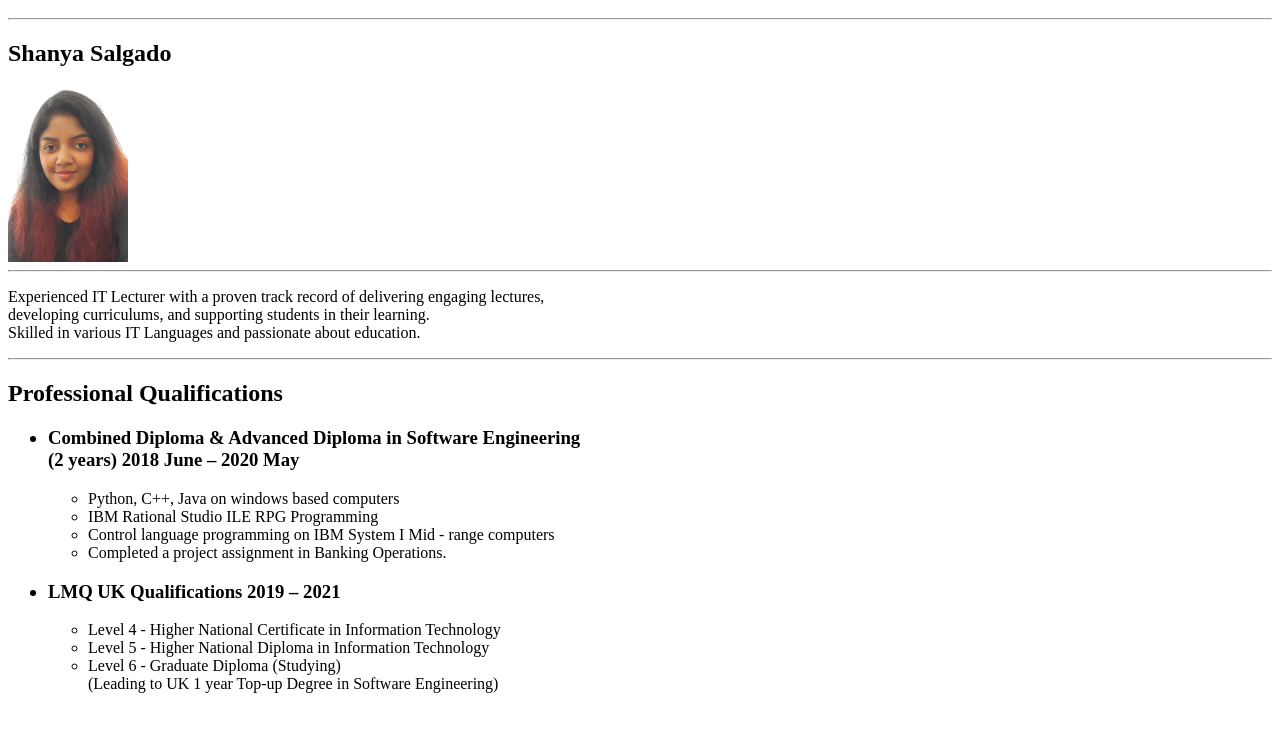
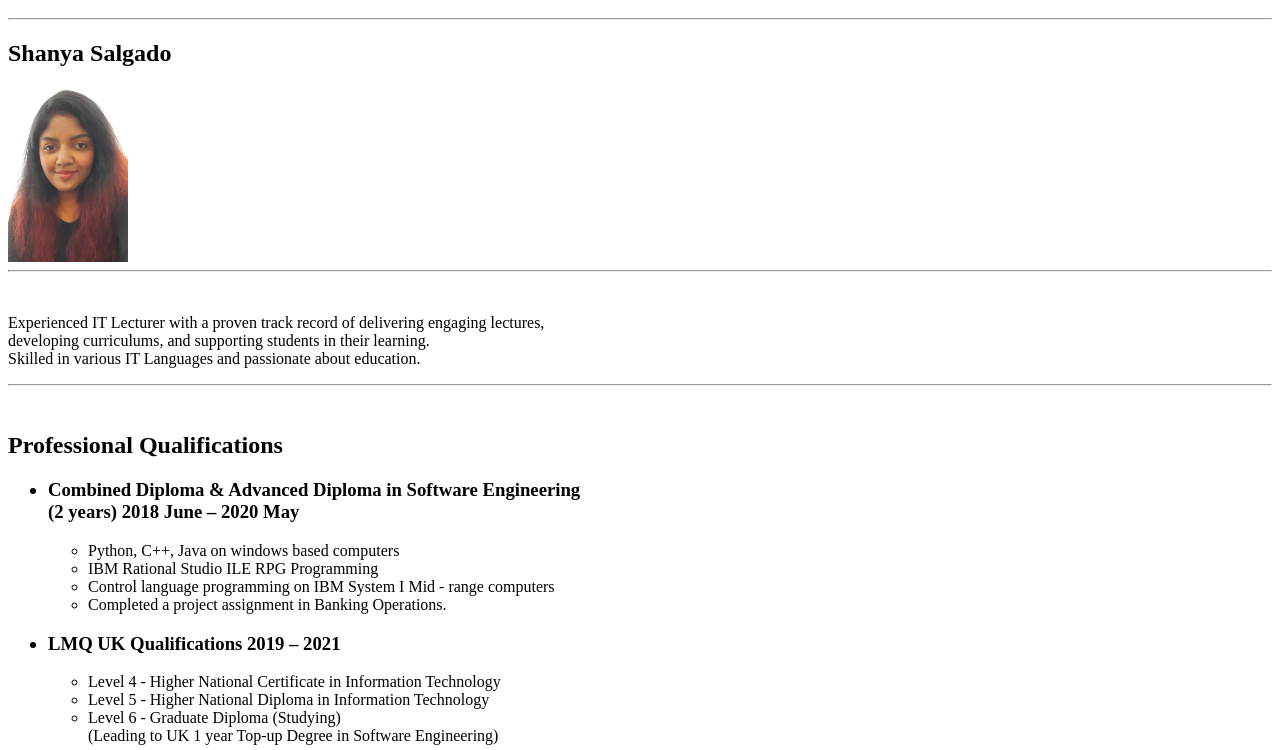
Before and after one commit to Shanya-Salgado/My-Resume, a plain HTML site: page index.html in a window 1280 px wide. Shown: the part 48-798 px from the top of the page. Drawn offline with Linux system fonts and the light colour scheme.

Commit message:
Add files via upload

```diff
--- a/index.html
+++ b/index.html
@@ -11,11 +11,11 @@
 
     <body>
 
-        <hr />
+        <hr /> <br>
         <p>Experienced IT Lecturer with a proven track record of delivering engaging lectures, <br>
             developing curriculums, and supporting students in their learning. <br>
             Skilled in various IT Languages and passionate about education.</p>
-        <hr />
+        <hr /> <br>
      <h2>Professional Qualifications</h2>
      <ul>
          <h3><li>Combined Diploma & Advanced Diploma in Software Engineering <br />
```
